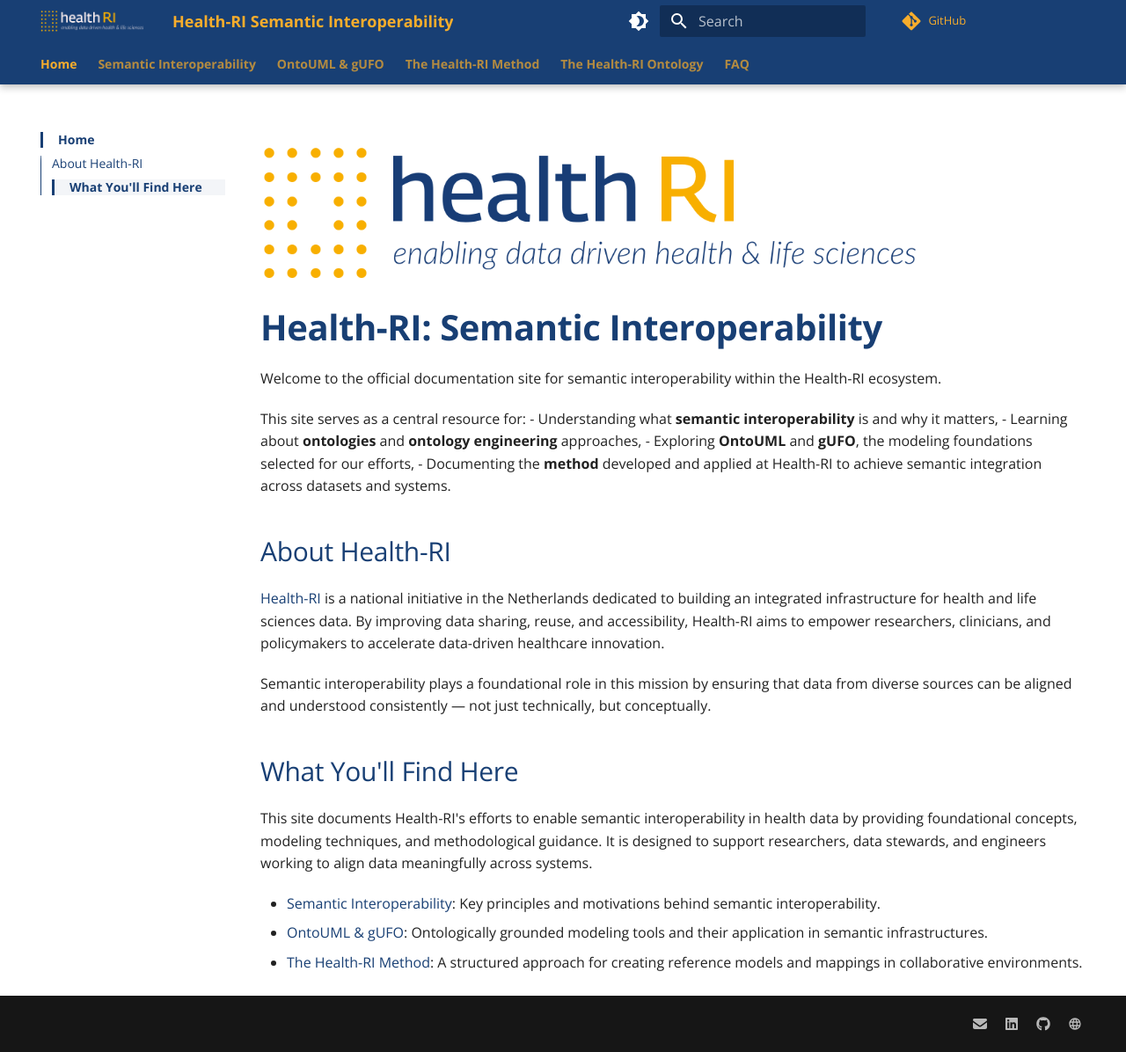
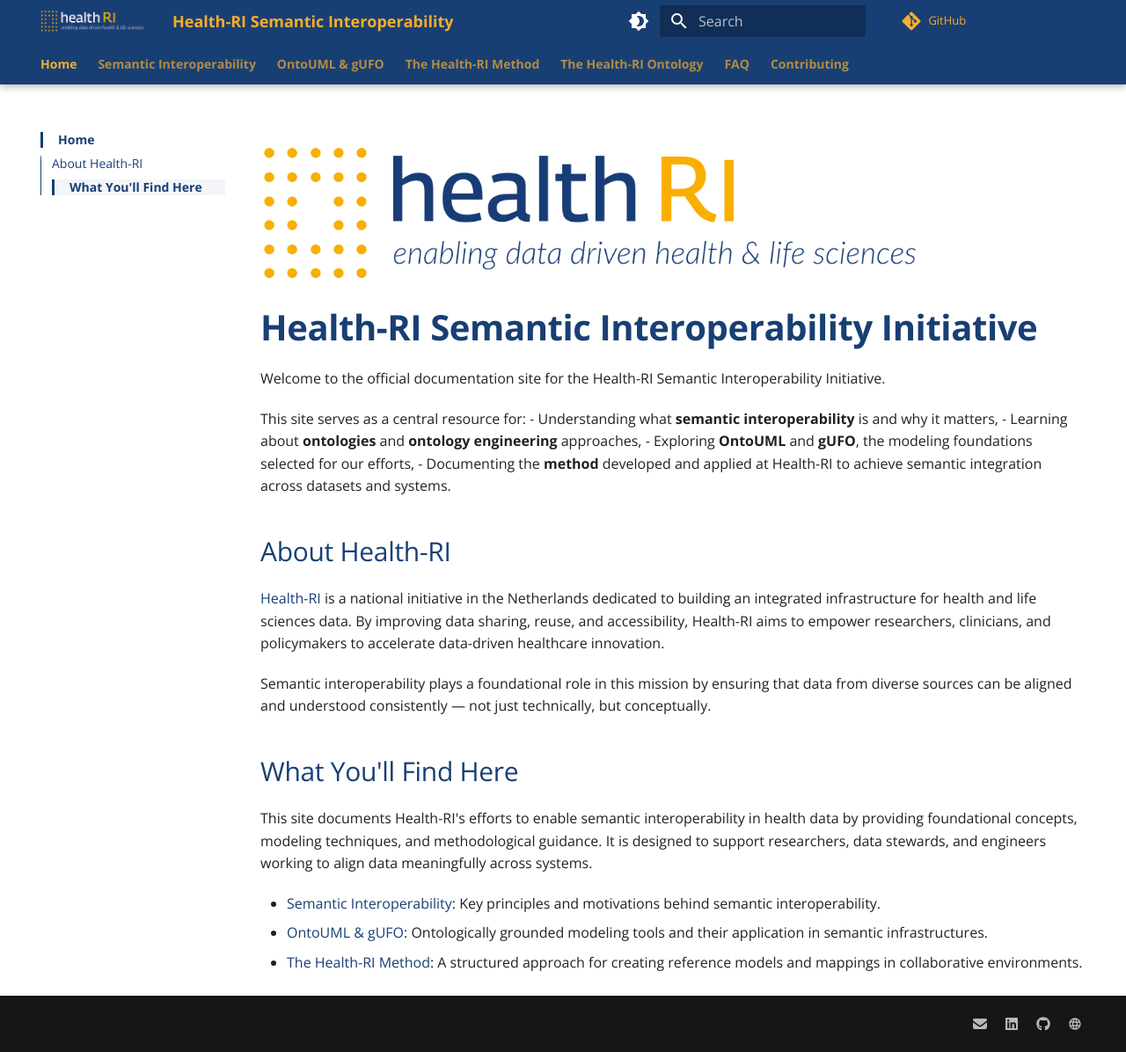
Before and after one commit to Health-RI/semantic-interoperability, an MkDocs documentation site: the page built from docs/index.md, in a window 1280 px wide and 1196 px high. Shown: the whole window at 88% size. Built offline with MkDocs 1.6.1 and Material for MkDocs 9.7.7, drawn with Linux system fonts in a browser that asks for light colours; comment, search, counter and statistics services are not loaded.

```diff
--- a/docs/index.md
+++ b/docs/index.md
@@ -1,8 +1,8 @@
 <p align="left"><img src="assets/images/health-ri-logo-blue.png" width="750" alt="Health-RI Logo"></p>
 
-# Health-RI: Semantic Interoperability
+# Health-RI Semantic Interoperability Initiative
 
-Welcome to the official documentation site for semantic interoperability within the Health-RI ecosystem.
+Welcome to the official documentation site for the Health-RI Semantic Interoperability Initiative.
 
 This site serves as a central resource for:
 - Understanding what **semantic interoperability** is and why it matters,
--- a/mkdocs.yml
+++ b/mkdocs.yml
@@ -79,6 +79,7 @@ nav:
       - Mappings: ontology/mappings.md
       - Specification: ontology/specification.html
   - FAQ: faq.md
+  - Contributing: contributing.md
   # - Output:
   #     - Overview: output/index.md
 
```
Also changed, not shown: docs/contributing.md (added, +64 -0 lines), 3 other files.
